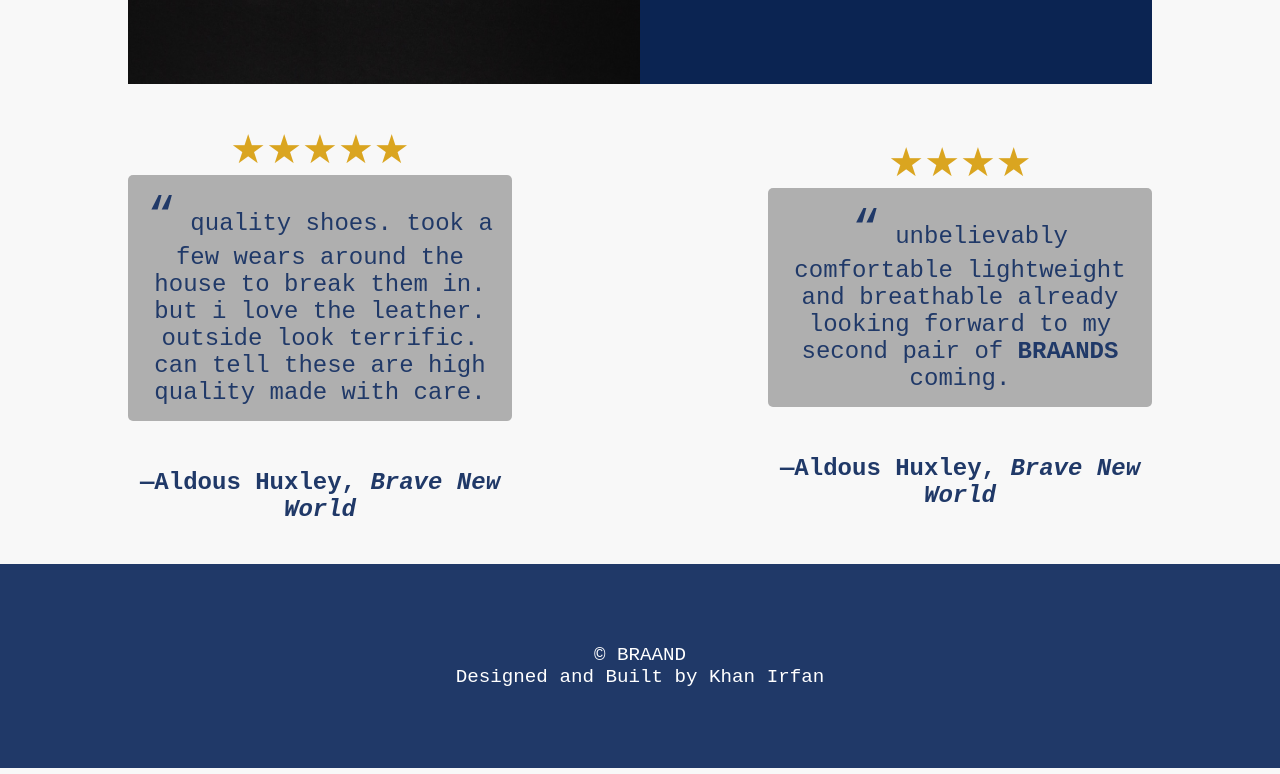
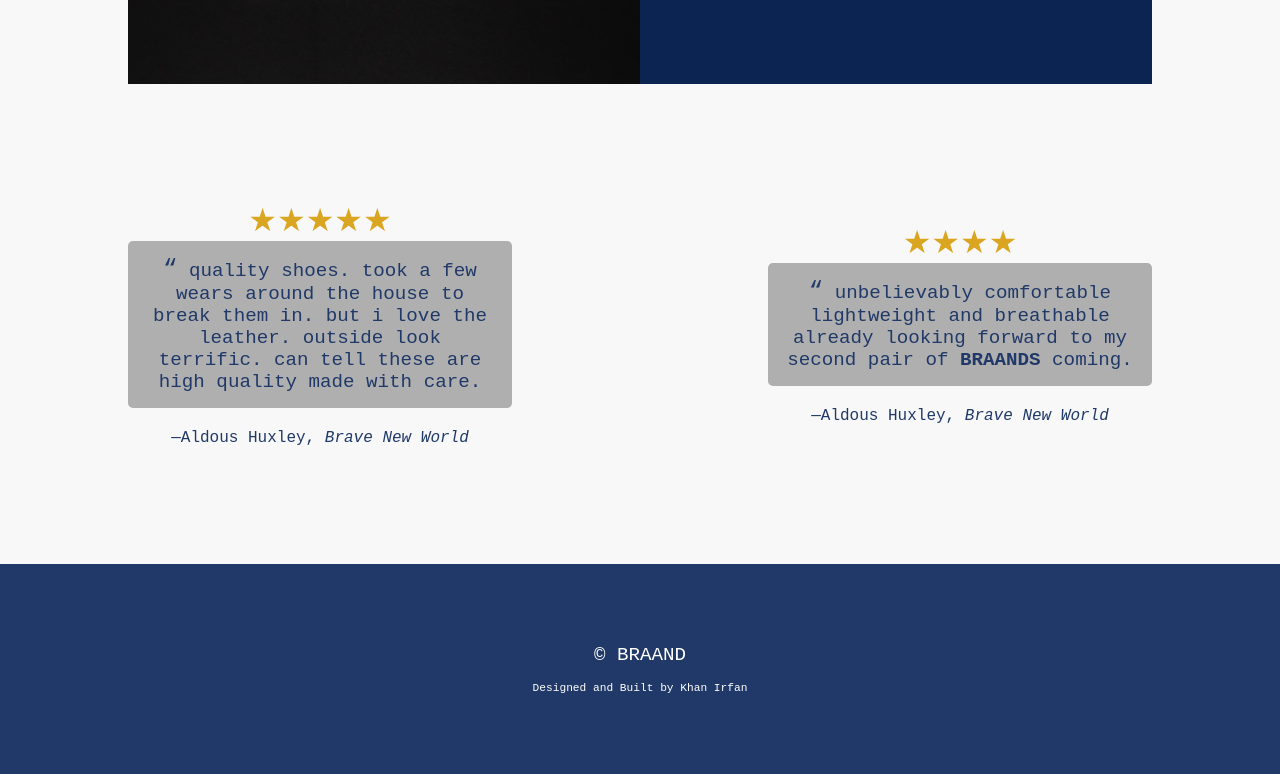
Before and after one commit to Irfan-akhan/Landing-Page, a plain HTML site: page index.html in a window 1280 px wide. Shown: the part 5095-5869 px from the top of the page. Drawn offline with Linux system fonts and the light colour scheme.

Commit message:
tweaked styles

```diff
--- a/sass/styles.scss
+++ b/sass/styles.scss
@@ -265,22 +265,30 @@ section#testimonials {
         width: 30vw;
         & span.stars {
             color: goldenrod;
-            font-size: 2.5rem;
+            font-size: 2rem;
         }
         margin: 0;
         & p {
             background-color: #afafaf;
             padding: 15px;
+            font-size: 1.2rem;
             border-radius: 5px;
             &::before {
                 content: '\201C';
-                font-size: 3rem;
+                font-size: 1.5rem;
             }
         }
         & footer {
-            margin-top: 3rem;
-            font-weight: 700;
+            font-size: 1rem;
+            margin-top: 1.3rem;
+            font-weight: 500;
         }
+    }
+}
+footer#footer {
+    & p:last-of-type {
+        font-size: 0.7rem;
+        margin-top: 1rem;
     }
 }
 // Animation
```
Also changed, not shown: sass/styles.css, 1 other file.
